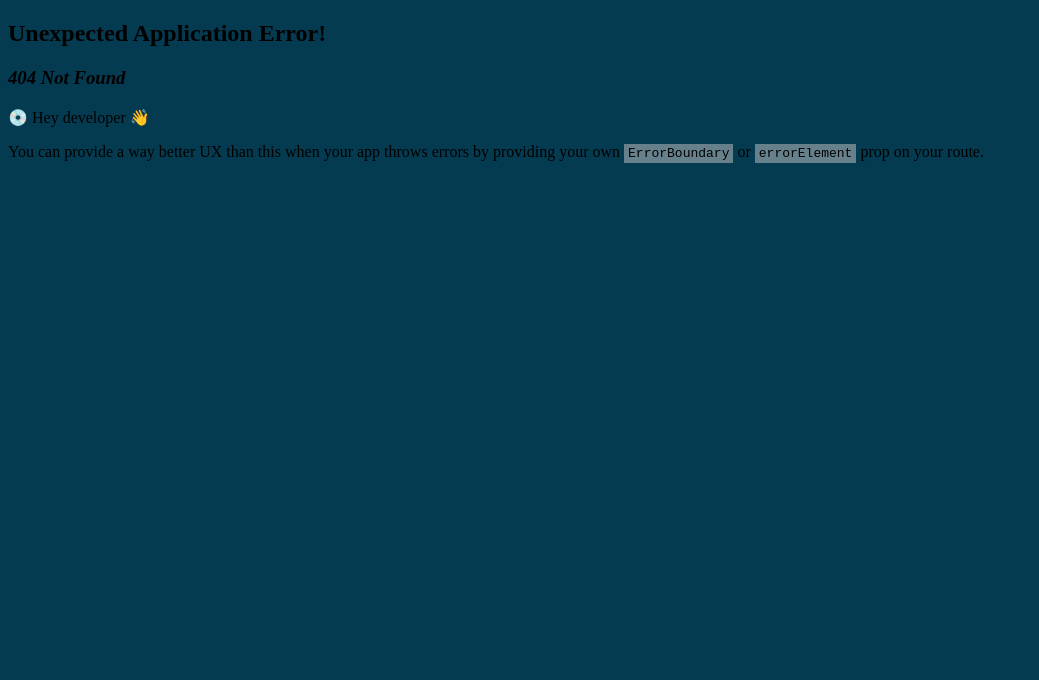
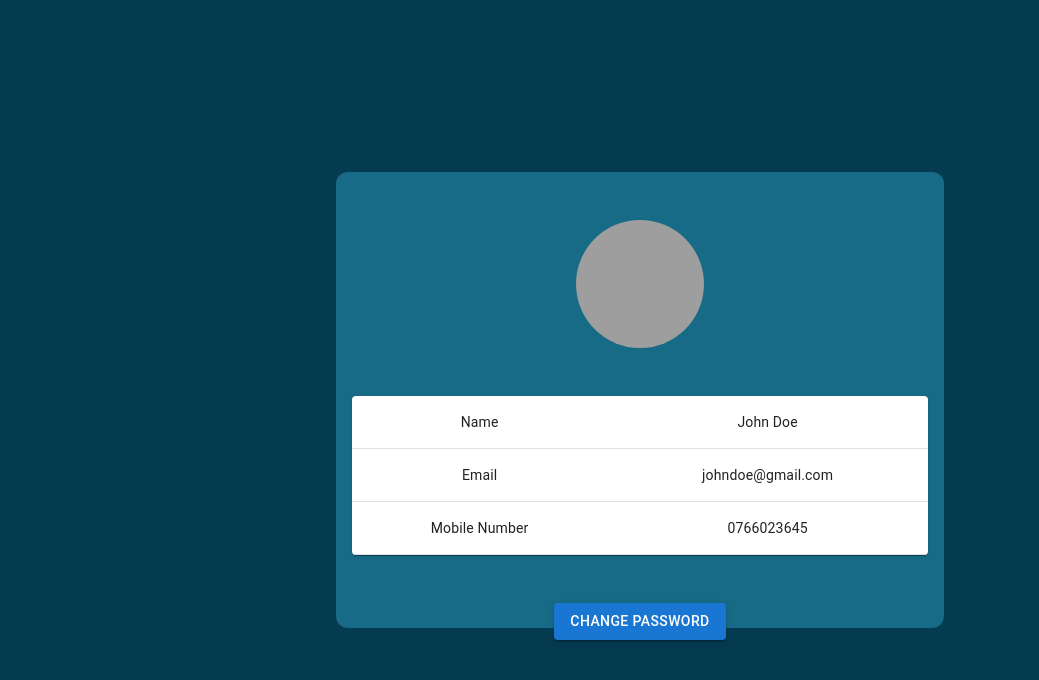
Before and after one commit to saneru-akarawita/SriCare-FrontEnd_Web, a React (Vite) app: page /profile in a window 1280 px wide. Before the commit this address had no page. Shown: the top 680 px of the page, without its empty margins (0-1039 px from the left). Built offline with nearby package versions, Linux system fonts and the light colour scheme; grey boxes are pictures that could not be loaded.

Commit message:
Profile page and change password functionalities completed.

```diff
--- /dev/null
+++ b/src/pages/profile.jsx
@@ -0,0 +1,192 @@
+import * as React from 'react';
+import axios from 'axios';
+import Container from "@mui/material/Container";
+import Box from "@mui/material/Box";
+import Table from '@mui/material/Table';
+import TableBody from '@mui/material/TableBody';
+import TableCell from '@mui/material/TableCell';
+import TableContainer from '@mui/material/TableContainer';
+import TableRow from '@mui/material/TableRow';
+import Paper from '@mui/material/Paper';
+import {Button} from "@mui/material";
+import DialogTitle from '@mui/material/DialogTitle';
+import DialogContent from '@mui/material/DialogContent';
+import DialogActions from '@mui/material/DialogActions';
+import IconButton from '@mui/material/IconButton';
+import CloseIcon from '@mui/icons-material/Close';
+import Dialog from '@mui/material/Dialog';
+import styled from "styled-components";
+import FormControl from "@mui/material/FormControl";
+import TextField from "@mui/material/TextField";
+
+const BootstrapDialog = styled(Dialog)(() => ({
+    '& .MuiDialogContent-root': {
+        padding: 2,
+    },
+    '& .MuiDialogActions-root': {
+        padding: 1,
+    },
+}));
+
+function Profile() {
+
+    const [open, setOpen] = React.useState(false);
+
+    const handleClickOpen = () => {
+        setOpen(true);
+    };
+    const handleClose = () => {
+        setOpen(false);
+    };
+
+    const [formData, setFormData] = React.useState({
+        currentPassword: '',
+        newPassword: '',
+        confirmNewPassword: '',
+        email: '',
+    });
+
+    const handleChange = (e) => {
+        const { name, value } = e.target;
+        setFormData({ ...formData, [name]: value });
+    }
+
+    const changePassword = (e) => {
+        e.preventDefault();
+
+        const email = JSON.parse(localStorage.getItem('user')).email;
+        setFormData({ ...formData, email: email });
+
+        axios.post('http://localhost:8080/api/v1/auth/changePassword', formData)
+            .then((response) => {
+                if(response.status === 200){
+                    console.log(response.data);
+                    handleClose();
+                }
+            }).catch((error) => {
+            console.log(error);
+        });
+
+    }
+
+
+    return (
+        <div>
+            <Container
+                style={{
+                    display: 'flex',
+                    alignItems: 'center',
+                    justifyContent: 'center',
+                    height: '98vh',
+                }}
+            >
+                <Box sx={{ backgroundColor: '#176B87', height: '45vh' , width: '50%', paddingX: '1em', paddingY: '3em'}}
+                     borderRadius='12px'>
+                    <Box sx={{display: 'flex',justifyContent: 'center',alignItems: 'center'}}>
+                        <img src="../assets/user.png" style={{width:'8em',height:'8em',borderRadius: '100%'}} alt=""/>
+                    </Box>
+
+                    <TableContainer component={Paper} sx={{marginTop: '3em'}}>
+                        <Table sx={{ minWidth: 250 }} aria-label="simple table">
+                            <TableBody>
+                                <TableRow>
+                                    <TableCell align="center" >Name</TableCell>
+                                    <TableCell align="center" >John Doe</TableCell>
+                                </TableRow>
+                                <TableRow>
+                                    <TableCell align="center" >Email</TableCell>
+                                    <TableCell align="center" >johndoe@gmail.com</TableCell>
+                                </TableRow>
+                                <TableRow>
+                                    <TableCell align="center" >Mobile Number</TableCell>
+                                    <TableCell align="center" >0766023645</TableCell>
+                                </TableRow>
+                            </TableBody>
+                        </Table>
+                    </TableContainer>
+
+                    <Box sx={{display: 'flex',justifyContent: 'center',alignItems: 'center',marginTop: '3em'}}>
+                        <Button variant="contained" onClick={handleClickOpen}>Change Password</Button>
+                    </Box>
+                    <React.Fragment>
+                        <BootstrapDialog
+                            onClose={handleClose}
+                            aria-labelledby="customized-dialog-title"
+                            open={open}
+                        >
+                            <DialogTitle sx={{ m: 0, p: 2 }} id="customized-dialog-title">
+                                Change Password
+                            </DialogTitle>
+                            <IconButton
+                                aria-label="close"
+                                onClick={handleClose}
+                                sx={{
+                                    position: 'absolute',
+                                    right: 8,
+                                    top: 8,
+                                    color: (theme) => theme.palette.grey[500],
+                                }}
+                            >
+                                <CloseIcon />
+                            </IconButton>
+                            <DialogContent dividers sx={{width: '30em'}}>
+                                <form action="" onSubmit={changePassword}>
+                                    <FormControl
+                                        sx={{
+                                            width: '100%',
+                                            display: 'flex',
+                                            justifyContent: 'center',
+                                            marginTop: '10%',
+                                            marginBottom: '5%',
+                                        }}
+                                    >
+                                        <TextField id="outlined-basic" label="Current Password" variant="outlined"
+                                                   sx={{
+                                                       width: '80%',
+                                                       marginX: 'auto',
+                                                       marginY: '2%',
+                                                   }}
+                                                   name="currentPassword"
+                                                   value={formData.currentPassword}
+                                                   onChange={handleChange}
+                                        />
+                                        <TextField id="outlined-basic" label="New Password" variant="outlined"
+                                                   sx={{
+                                                       width: '80%',
+                                                       marginX: 'auto',
+                                                       marginY: '2%',
+                                                   }}
+                                                   name="newPassword"
+                                                   value={formData.newPassword}
+                                                   onChange={handleChange}
+                                        />
+                                        <TextField id="outlined-basic" label="Confirm New Password" variant="outlined"
+                                                   sx={{
+                                                       width: '80%',
+                                                       marginX: 'auto',
+                                                       marginY: '2%',
+                                                   }}
+                                                   name="confirmNewPassword"
+                                                   value={formData.confirmNewPassword}
+                                                   onChange={handleChange}
+                                        />
+
+
+                                    </FormControl>
+                                    <DialogActions sx={{display:'flex',justifyContent: 'center'}}>
+                                        <Button autoFocus type="submit">
+                                            Change
+                                        </Button>
+                                    </DialogActions>
+                                </form>
+
+                            </DialogContent>
+                        </BootstrapDialog>
+                    </React.Fragment>
+                </Box>
+            </Container>
+        </div>
+    )
+}
+
+export default Profile;
--- a/src/routes/Router.jsx
+++ b/src/routes/Router.jsx
@@ -6,6 +6,7 @@ import ChatRoom from '../pages/chatRoom';
 import Vas from '../pages/valueAddedServices';
 import LoginPage from '../pages/loginPage';
 import RegisterPage from '../pages/registerPage';
+import Profile from "../pages/profile.jsx";
 
 
 export const mainRouter = createBrowserRouter([
@@ -33,6 +34,10 @@ export const mainRouter = createBrowserRouter([
   {
     path: '/register',
     element: <RegisterPage />,
+  },
+  {
+    path: '/profile',
+    element: <Profile />,
   }
 ]);
 
```
Also changed, not shown: src/assets/user.png (added).
